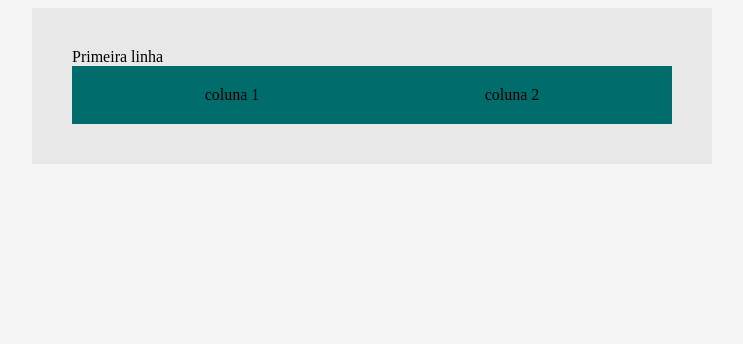
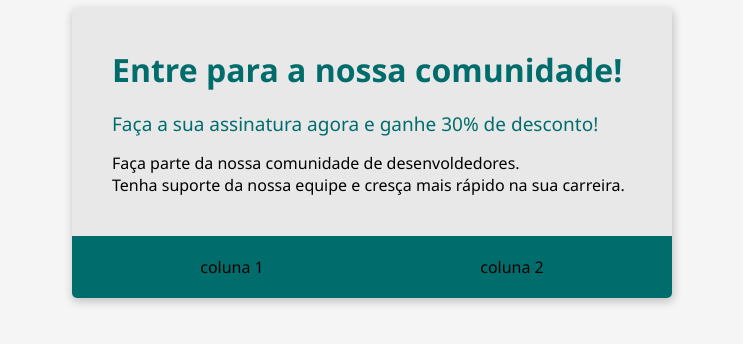
Before and after one commit to wyltamar83/bootcamp-devjr-modulo2, a plain HTML site: page index.html in a window 1280 px wide. Shown: the whole page, without its empty margins (268-1011 px from the left). Drawn offline with Linux system fonts and the light colour scheme.

Commit message:
closes #3 - Criando cabeçalho

```diff
--- a/index.html
+++ b/index.html
@@ -9,6 +9,7 @@
 
         body{
             background-color: #F5F5F5;
+            font-family: 'Segoe UI', Tahoma, Geneva, Verdana, sans-serif;
         }
 
          .container{
@@ -16,12 +17,15 @@
             margin: auto;
 
             width:600px;
+
+            box-shadow: 1px 3px 8px 1px rgba(0, 0, 0, 0.2);
+            border-radius: 5px;
+            overflow: hidden;
+        }
+
+        .header{
             padding: 40px;
         }
-
-         .segunda-coluna{
-            background-color: #008C89;
-         }
 
          .flex-container{
             display: flex;
@@ -30,15 +34,39 @@
             padding: 20px;
          }
 
+         .header-title{
+            color: #006D6C;
+            font-size: 32px;
+            font-weight: 700;
+            margin-bottom: 20px;
+
+         }
+
+         .header-subtitle{
+            color: #006D6C;
+            padding-bottom: 15px;
+            font-size: 19px;
+            font-weight: 500;
+         }
+
     </style>
 </head>
 <body>
 
 </body>
         <div class="container">
-            <div>
-                Primeira linha
-            </div>
+            <div class="header">
+                 <div class="header-title">
+                      Entre para a nossa comunidade!
+                 </div>
+                 <div class="header-subtitle">
+                       Faça a sua assinatura agora e ganhe 30% de desconto!
+                 </div>
+                 <div>
+                       Faça parte da nossa comunidade de desenvoldedores.<br>
+                       Tenha suporte da nossa equipe e cresça mais rápido na sua carreira.
+                 </div>
+           </div>
             <div class="flex-container">
                 <div>
                     coluna 1
```
